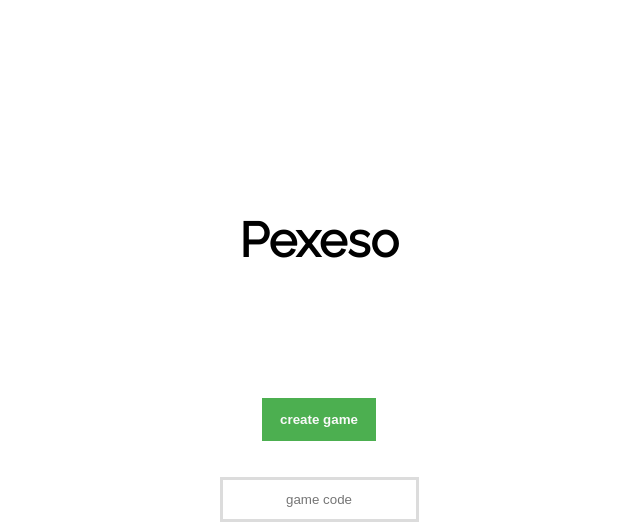
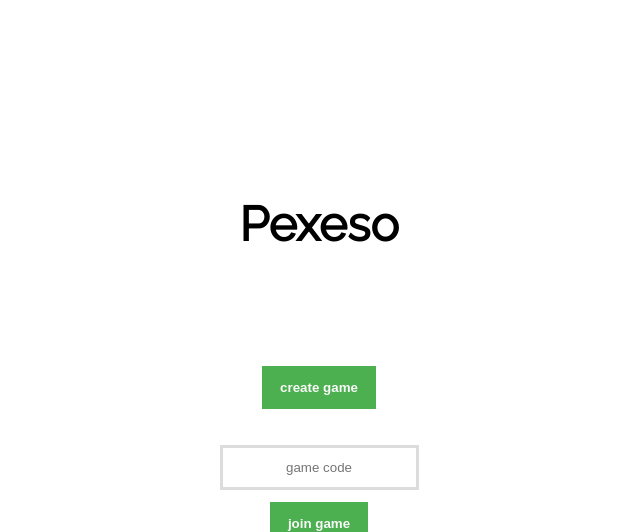
Before and after one commit to DonDejvo/pexeso, a website: page index.html in a window 1280 px wide. Shown: the part 652-1184 px from the top of the page, without its empty margins (321-961 px from the left). Drawn offline with nearby package versions, Linux system fonts and the light colour scheme; no server answers; a script that the page names is missing.

Commit message:
For smaller screens

```diff
--- a/assets/css.css
+++ b/assets/css.css
@@ -46,7 +46,7 @@ body {
 
 .menu-title {
   text-transform: capitalize;
-  padding: 8vh 0;
+  padding: 6vh 0;
   font-size: 48px;
 }
 
```
